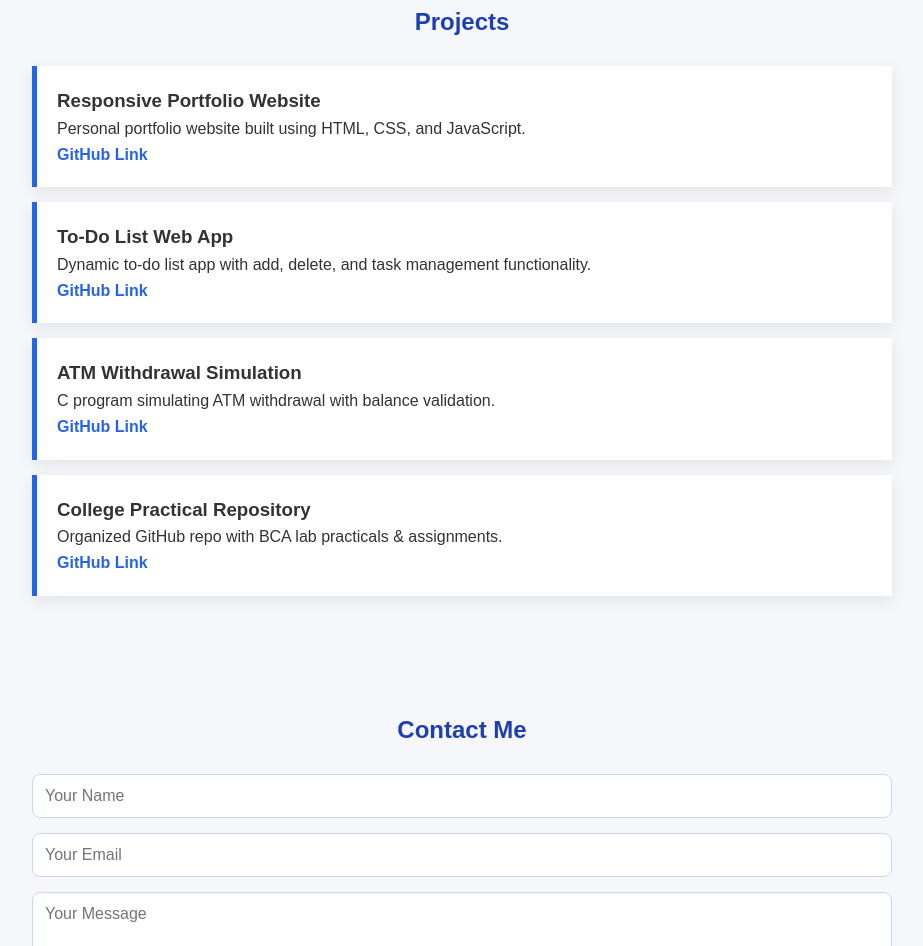
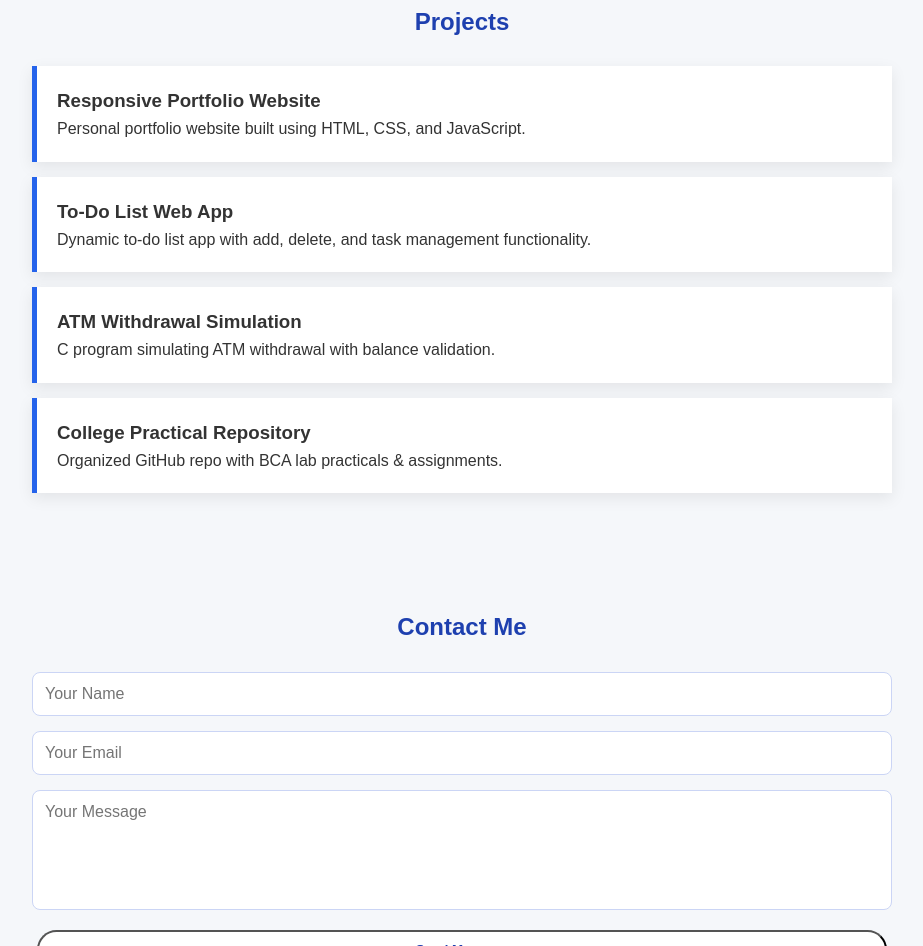
Before and after one commit to suraj-dekate-71/Portfolio, a plain HTML site: page index.html in a window 1280 px wide. Shown: the part 785-1731 px from the top of the page, without its empty margins (178-1101 px from the left). Drawn offline with Linux system fonts and the light colour scheme.

Commit message:
Remove project GitHub links from index.html

```diff
--- a/index.html
+++ b/index.html
@@ -46,25 +46,21 @@
     <div class="project">
       <h3>Responsive Portfolio Website</h3>
       <p>Personal portfolio website built using HTML, CSS, and JavaScript.</p>
-      <a href="https://github.com/suraj-dekate-71/portfolio" target="_blank">GitHub Link</a>
     </div>
 
     <div class="project">
       <h3>To-Do List Web App</h3>
       <p>Dynamic to-do list app with add, delete, and task management functionality.</p>
-      <a href="https://github.com/suraj-dekate-71/todo-app" target="_blank">GitHub Link</a>
     </div>
 
     <div class="project">
       <h3>ATM Withdrawal Simulation</h3>
       <p>C program simulating ATM withdrawal with balance validation.</p>
-      <a href="https://github.com/suraj-dekate-71/atm-simulation" target="_blank">GitHub Link</a>
     </div>
 
     <div class="project">
       <h3>College Practical Repository</h3>
       <p>Organized GitHub repo with BCA lab practicals & assignments.</p>
-      <a href="https://github.com/suraj-dekate-71/college-practicals" target="_blank">GitHub Link</a>
     </div>
   </section>
 
```
